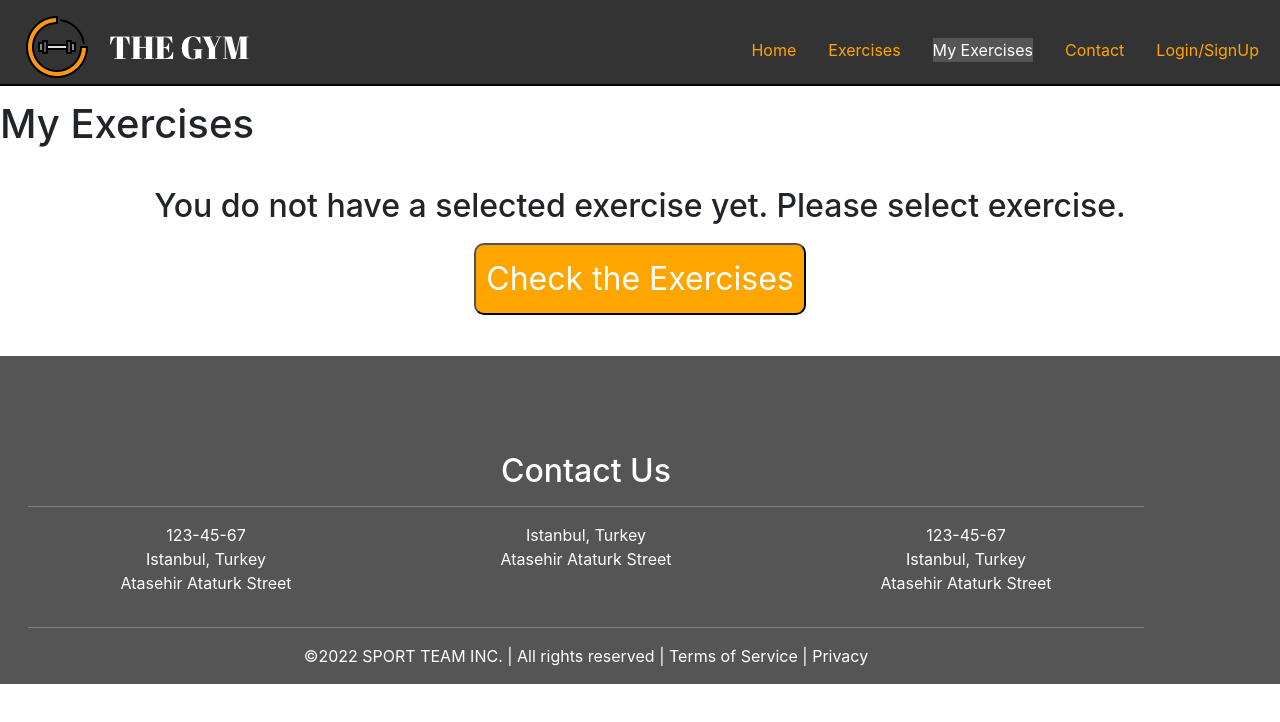
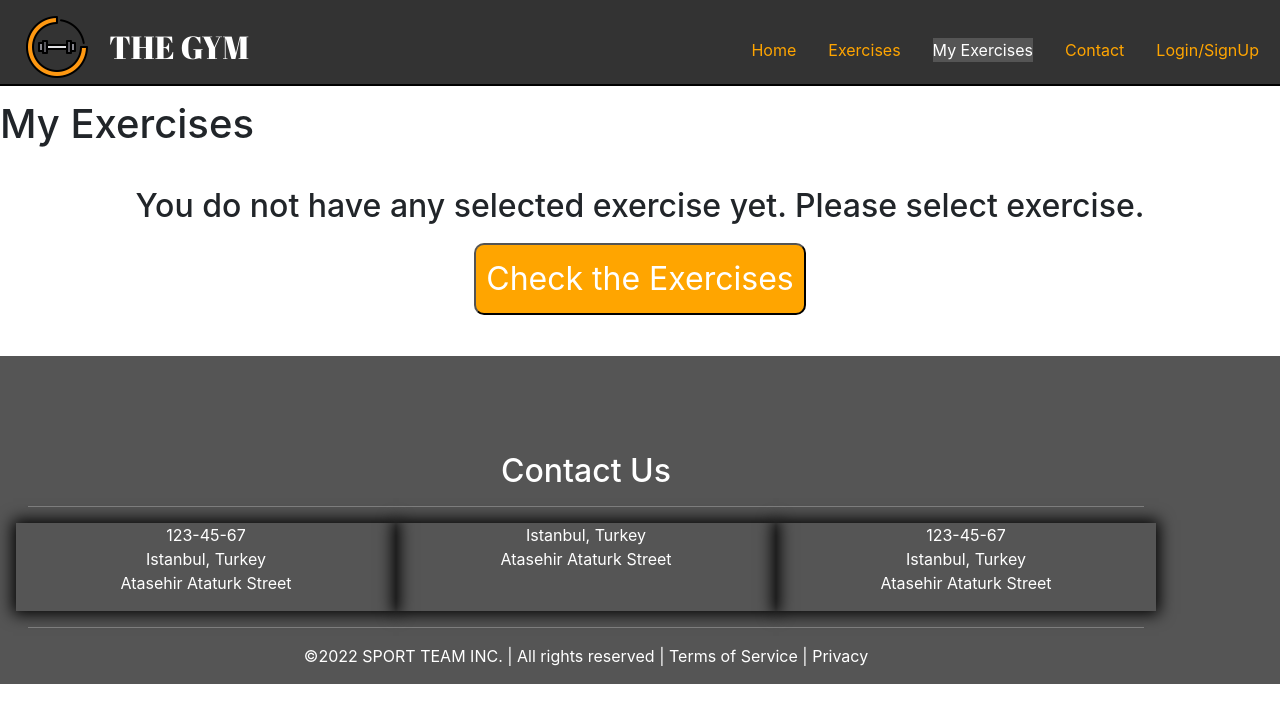
Before and after one commit to CanSudor95/fitness-website, a React (Create React App) app: page /MyExercises in a window 1280 px wide. Shown: the top 722 px of the page. Built offline with nearby package versions, Linux system fonts and the light colour scheme; the HTML template or start-up script is replaced by a standard one.

Commit message:
card design changed

```diff
--- a/src/Pages/Exercises/Exercises.css
+++ b/src/Pages/Exercises/Exercises.css
@@ -80,3 +80,6 @@ section {
   color: white;
   font-weight: bold;
 }
+.col {
+  box-shadow: 0 0 15px 3px black;
+}
--- a/src/Pages/Exercises/MyExercises.js
+++ b/src/Pages/Exercises/MyExercises.js
@@ -13,7 +13,8 @@ function MyExercises({ exerciseList, handleRemoveExercise, toggleButton }) {
           <div className="no-item">
             <div>
               <h2>
-                You do not have a selected exercise yet. Please select exercise.
+                You do not have any selected exercise yet. Please select
+                exercise.
               </h2>
               <Link
                 to={`/Exercises`}
```
